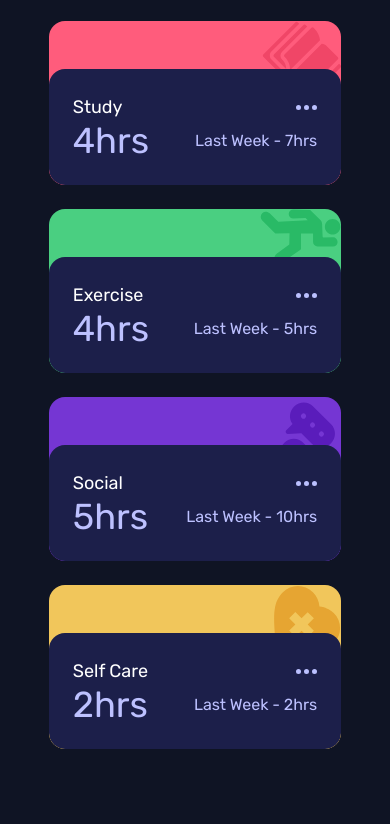
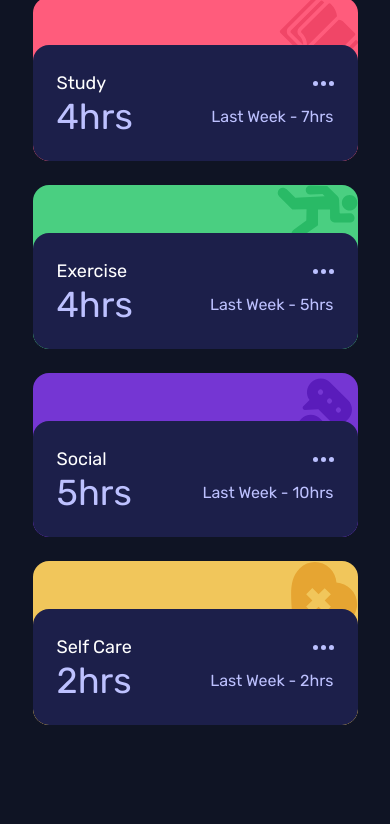
Before and after one commit to JustShuaib/time-tracking-dashboard, a website: page index.html in a window 390 px wide. Shown: the part 663-1487 px from the top of the page. Drawn offline with Linux system fonts and the light colour scheme.

Commit message:
Fixed sizing issues on mobile

```diff
--- a/index.html
+++ b/index.html
@@ -15,7 +15,7 @@
   </head>
   <body class="bg-very-dark-blue font-rubik">
     <main
-      class="my-20 mx-auto grid w-9/12 gap-6 md:mt-20 md:w-10/12 md:grid-cols-4 md:grid-rows-2"
+      class="my-20 mx-auto grid w-10/12 gap-6 md:mt-20 md:grid-cols-4 md:grid-rows-2"
     >
       <!-- Info -->
       <div class="rounded-2xl bg-dark-blue text-pale-blue md:row-span-2">
```
Also changed, not shown: style.css.
